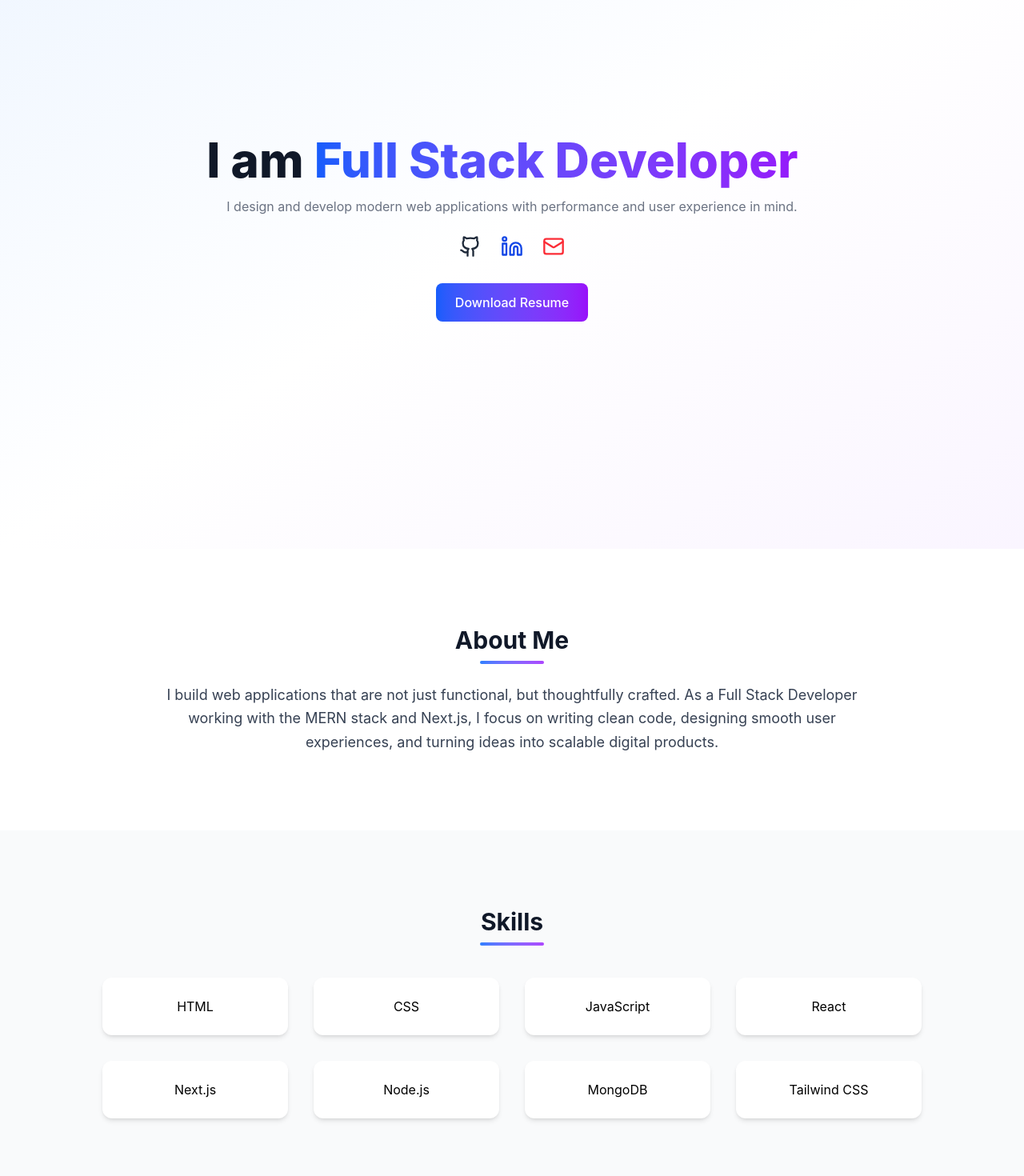
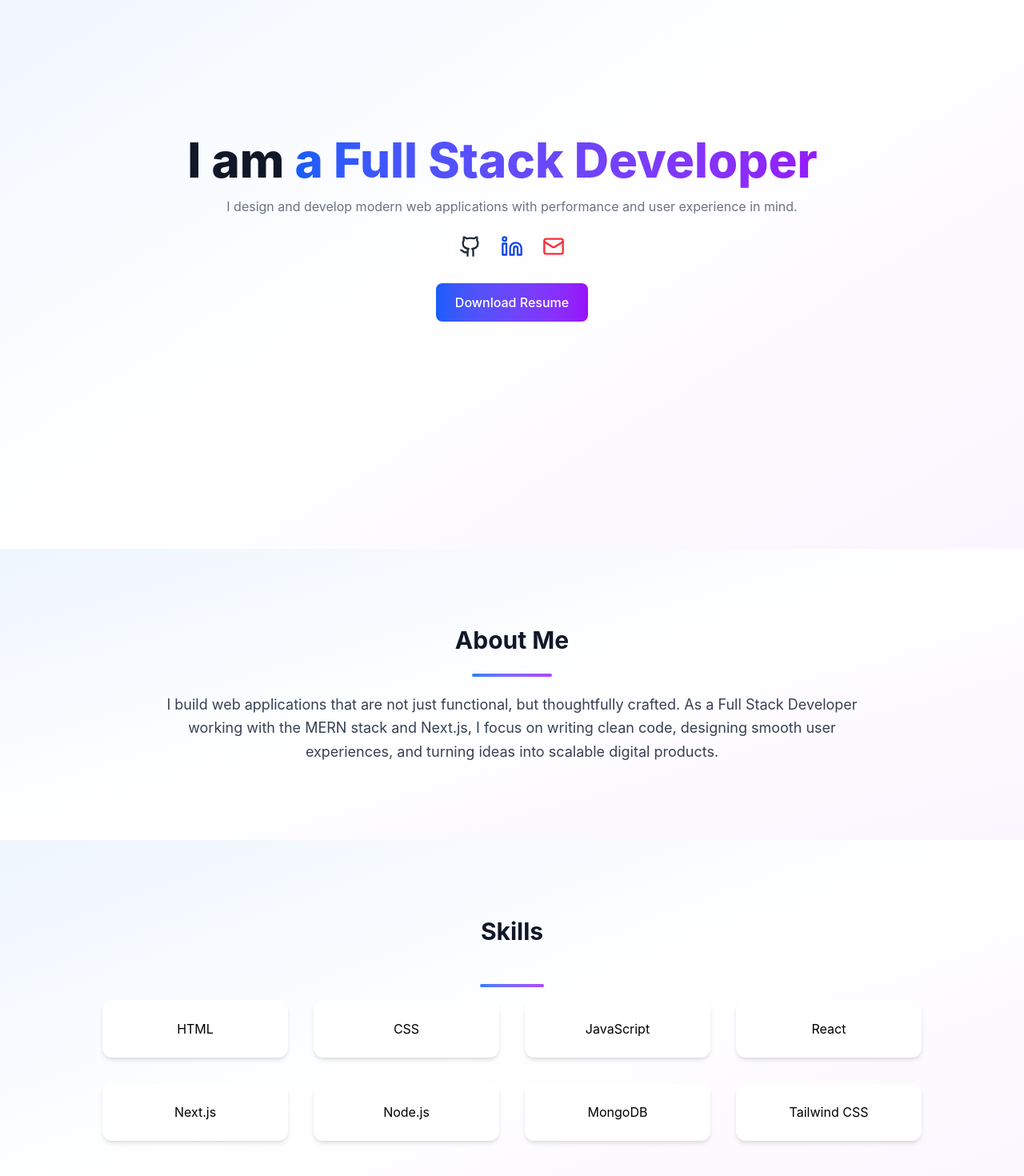
Before and after one commit to shumaila1421/Portfolio--Next.js, a Next.js app: page / in a window 1280 px wide. Shown: the part 210-1680 px from the top of the page at 80% size. Built offline with nearby package versions, Linux system fonts and the light colour scheme.

Commit message:
typewriter words added

```diff
--- a/app/page.tsx
+++ b/app/page.tsx
@@ -15,7 +15,7 @@ export default function Home() {
       >
         <section
           id="hero-section"
-          className="min-h-screen flex flex-col items-center justify-center text-center   bg-linear-to-br from-blue-50 via-white to-purple-50 px-4 "
+          className="min-h-screen flex flex-col items-center justify-center text-center bg-linear-to-br from-blue-50 via-white to-purple-50 px-4 "
         >
           {/* Hero-section */}
           <h1 className="text-5xl sm:text-6xl font-extrabold mb-4">
@@ -27,9 +27,9 @@ export default function Home() {
               <Typewriter
                 words={[
                   "Shumaila Riaz",
-                  "Full Stack Developer",
-                  "Next.js Developer",
-                  "MERN Stack Developer",
+                  "a Full Stack Developer",
+                  "a Next.js Developer",
+                  "a MERN Stack Developer",
                 ]}
                 loop={true}
                 cursor
@@ -92,13 +92,13 @@ export default function Home() {
         transition={{ duration: 0.6 }}
         viewport={{ once: true }}
         id="about"
-        className="py-24 bg-white px-6"
+        className="py-24 px-6 bg-linear-to-br from-blue-50 via-white to-purple-50"
       >
         <div className="max-w-4xl mx-auto text-center">
-          <h2 className="text-3xl font-bold  text-gray-900"> About Me</h2>
+          <h2 className="text-3xl font-bold mb-6 text-gray-900"> About Me</h2>
           <div
-            className="h-1 w-20 mx-auto bg-linear-to-r
-              from-blue-500 to-purple-500 rounded-full mt-2 mb-6"
+            className="h-1 w-25 mx-auto bg-linear-to-r
+              from-blue-500 to-purple-500 rounded-full my-5"
           ></div>
           <p className="text-gray-700 text-lg leading-relaxed">
             I build web applications that are not just functional, but
@@ -111,12 +111,15 @@ export default function Home() {
       </motion.section>
       {/* Skills */}
 
-      <section id="skills" className="py-24 bg-gray-50 px-6">
+      <section
+        id="skills"
+        className="py-24 px-6 bg-linear-to-br from-blue-50 via-white to-purple-50"
+      >
         <div className="max-w-5xl mx-auto text-center">
-          <h2 className="text-3xl font-bold text-gray-900">Skills</h2>
+          <h2 className="text-3xl font-bold mb-12 text-gray-900">Skills</h2>
           <div
             className="h-1 w-20 mx-auto bg-linear-to-r
-            from-blue-500 to-purple-500 rounded-full mt-2 mb-10"
+            from-blue-500 to-purple-500 rounded-full my-4"
           ></div>
           {/* Skills Cards */}
           <div className="grid grid-cols-2 sm:grid-cols-3 md:grid-cols-4 gap-8">
```
